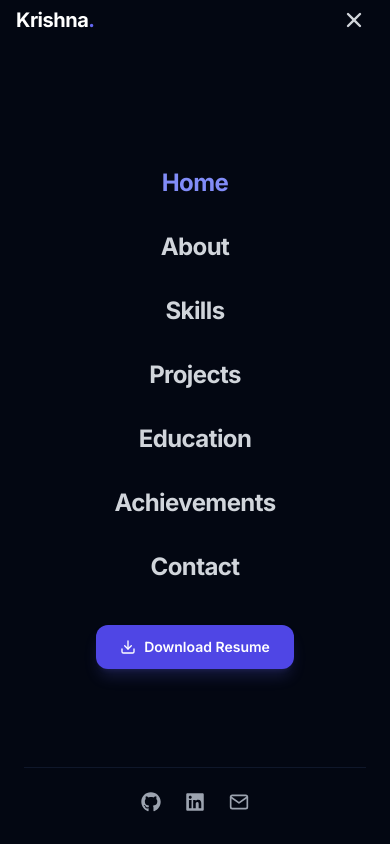
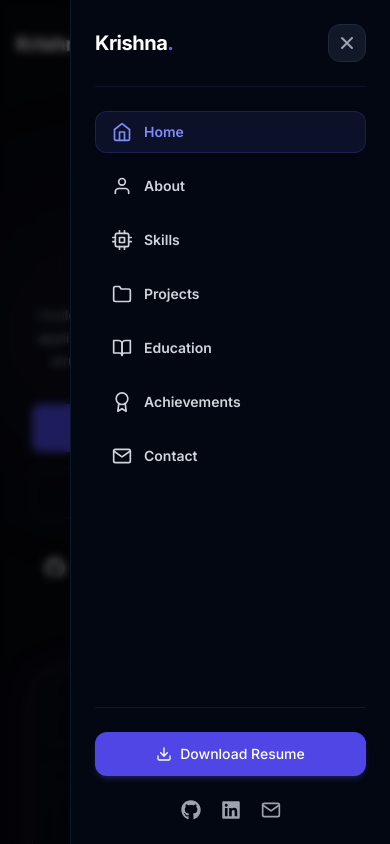
Before and after one commit to Krishnasingh9999/Portfolio, a React (Vite) app: page / in a window 390 px wide. Both pictures are taken after a click on the button "Toggle mobile navigation menu". Shown: the top 844 px of the page. Built offline with nearby package versions, Linux system fonts and the light colour scheme.

Commit message:
fix: slide mobile menu from right with solid background and custom header

```diff
--- a/src/components/Navbar.tsx
+++ b/src/components/Navbar.tsx
@@ -71,10 +71,10 @@ const Navbar: React.FC = () => {
 
   return (
     <header
-      className={`fixed top-0 left-0 right-0 z-50 transition-all duration-300 ${
-        isOpen
-          ? 'bg-gray-950'
-          : isScrolled
+      className={`fixed top-0 left-0 right-0 transition-all duration-300 ${
+        isOpen ? 'z-30' : 'z-50'
+      } ${
+        isScrolled
           ? 'bg-gray-950/95 backdrop-blur-md shadow-lg border-b border-slate-900 py-4'
           : 'bg-transparent py-6'
       }`}
@@ -84,7 +84,7 @@ const Navbar: React.FC = () => {
         <a
           href="#home"
           onClick={(e) => handleNavClick(e, 'home')}
-          className="text-xl font-bold tracking-tight text-white hover:text-indigo-400 transition-colors duration-300 z-50"
+          className="text-xl font-bold tracking-tight text-white hover:text-indigo-400 transition-colors duration-300"
         >
           Krishna<span className="text-indigo-500">.</span>
         </a>
@@ -129,7 +129,7 @@ const Navbar: React.FC = () => {
         </div>
 
         {/* Mobile controls */}
-        <div className="flex items-center md:hidden space-x-4 z-50">
+        <div className="flex items-center md:hidden space-x-4">
           <button
             onClick={() => setIsOpen(!isOpen)}
             className="p-2 rounded-lg text-gray-300 hover:text-white transition-colors duration-300"
@@ -140,22 +140,49 @@ const Navbar: React.FC = () => {
         </div>
       </div>
 
-      {/* Mobile Menu Overlay (Slides down from the top) */}
+      {/* Backdrop for Mobile Sidebar Menu */}
       <AnimatePresence>
         {isOpen && (
           <motion.div
-            initial={{ y: '-100%' }}
-            animate={{ y: 0 }}
-            exit={{ y: '-100%' }}
-            transition={{ type: 'tween', duration: 0.4, ease: [0.16, 1, 0.3, 1] }}
-            className="fixed inset-0 z-40 md:hidden bg-gray-950 flex flex-col px-6 pt-28 pb-8"
+            initial={{ opacity: 0 }}
+            animate={{ opacity: 1 }}
+            exit={{ opacity: 0 }}
+            onClick={() => setIsOpen(false)}
+            className="fixed inset-0 bg-black/60 backdrop-blur-sm z-40 md:hidden"
+          />
+        )}
+      </AnimatePresence>
+
+      {/* Mobile Drawer Menu (Slides in from the right) */}
+      <AnimatePresence>
+        {isOpen && (
+          <motion.div
+            initial={{ x: '100%' }}
+            animate={{ x: 0 }}
+            exit={{ x: '100%' }}
+            transition={{ type: 'tween', duration: 0.35, ease: [0.16, 1, 0.3, 1] }}
+            className="fixed top-0 right-0 bottom-0 w-80 z-50 md:hidden bg-gray-950 border-l border-slate-900 flex flex-col p-6 pt-6"
           >
-            {/* Navigation links centered vertically */}
+            {/* Drawer Header (Logo & Close Button) */}
+            <div className="flex items-center justify-between pb-6 border-b border-slate-900/80 mb-6">
+              <span className="text-xl font-bold tracking-tight text-white">
+                Krishna<span className="text-indigo-500">.</span>
+              </span>
+              <button
+                onClick={() => setIsOpen(false)}
+                className="p-2 rounded-xl bg-gray-900 border border-slate-800 text-gray-400 hover:text-white transition-colors duration-200"
+                aria-label="Close menu"
+              >
+                <HiX className="w-5 h-5" />
+              </button>
+            </div>
+
+            {/* Navigation links list */}
             <motion.div
               variants={containerVariants}
               initial="hidden"
               animate="show"
-              className="flex flex-col space-y-5 my-auto text-center"
+              className="flex flex-col space-y-3"
             >
               {navLinks.map((link) => (
                 <motion.a
@@ -163,65 +190,67 @@ const Navbar: React.FC = () => {
                   key={link.id}
                   href={`#${link.id}`}
                   onClick={(e) => handleNavClick(e, link.id)}
-                  className={`text-2xl font-bold tracking-tight py-1.5 transition-colors duration-300 ${
+                  className={`flex items-center text-sm font-semibold py-2.5 px-4 rounded-xl transition-all duration-300 ${
                     activeId === link.id
-                      ? 'text-indigo-400'
-                      : 'text-gray-300 hover:text-white'
+                      ? 'text-indigo-400 bg-indigo-500/10 border border-indigo-500/20'
+                      : 'text-gray-300 hover:text-white hover:bg-white/5 border border-transparent'
                   }`}
                 >
-                  {link.name}
+                  {link.icon}
+                  <span className="ml-3">{link.name}</span>
                 </motion.a>
               ))}
+            </motion.div>
 
-              {/* Resume Button in Mobile Menu */}
-              <motion.div variants={itemVariants} className="pt-4 flex justify-center">
+            {/* Resume Button & Social Links at bottom of mobile menu */}
+            <motion.div
+              variants={containerVariants}
+              initial="hidden"
+              animate="show"
+              className="mt-auto pt-6 border-t border-slate-900 flex flex-col gap-6"
+            >
+              <motion.div variants={itemVariants}>
                 <a
                   href={personalInfo.resumeUrl}
                   target="_blank"
                   rel="noopener noreferrer"
-                  className="px-6 py-3 rounded-xl font-semibold text-sm text-white bg-indigo-600 hover:bg-indigo-700 active:scale-95 transition-all flex items-center justify-center gap-2 shadow-lg shadow-indigo-500/20"
+                  className="w-full py-3 rounded-xl font-medium text-sm text-white bg-indigo-600 hover:bg-indigo-700 active:scale-95 transition-all flex items-center justify-center gap-2 shadow-md shadow-indigo-500/20"
                 >
                   <FiDownload className="w-4 h-4" />
                   <span>Download Resume</span>
                 </a>
               </motion.div>
-            </motion.div>
 
-            {/* Social Icons at bottom of overlay */}
               <motion.div
-              variants={containerVariants}
-              initial="hidden"
-              animate="show"
-              className="mt-auto pt-6 border-t border-slate-900 flex justify-center gap-6 text-gray-400"
+                variants={itemVariants}
+                className="flex items-center justify-center gap-5 text-gray-400"
               >
-              <motion.a
-                variants={itemVariants}
+                <a
                   href="https://github.com/KrishnaSingh9999"
                   target="_blank"
                   rel="noopener noreferrer"
-                className="hover:text-white transition-colors duration-200"
+                  className="hover:text-indigo-400 transition-colors duration-200"
                   aria-label="GitHub"
                 >
                   <FaGithub className="w-5 h-5" />
-              </motion.a>
-              <motion.a
-                variants={itemVariants}
+                </a>
+                <a
                   href="https://www.linkedin.com/in/krishnasingh9811/"
                   target="_blank"
                   rel="noopener noreferrer"
-                className="hover:text-white transition-colors duration-200"
+                  className="hover:text-indigo-400 transition-colors duration-200"
                   aria-label="LinkedIn"
                 >
                   <FaLinkedin className="w-5 h-5" />
-              </motion.a>
-              <motion.a
-                variants={itemVariants}
+                </a>
+                <a
                   href="mailto:krishna1863singh@gmail.com"
-                className="hover:text-white transition-colors duration-200"
+                  className="hover:text-indigo-400 transition-colors duration-200"
                   aria-label="Email"
                 >
                   <FiMail className="w-5 h-5" />
-              </motion.a>
+                </a>
+              </motion.div>
             </motion.div>
           </motion.div>
         )}
```
Lines whose indentation alone changed are shown as unchanged.
